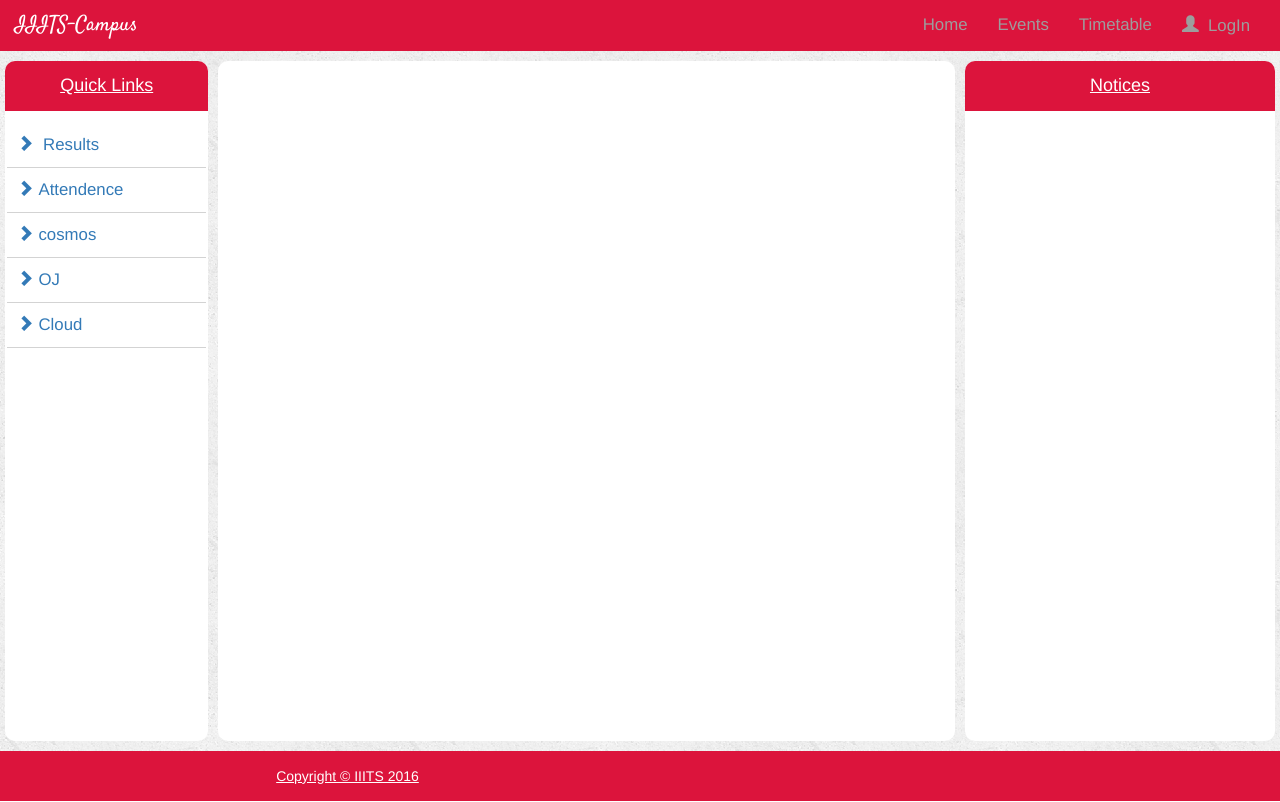
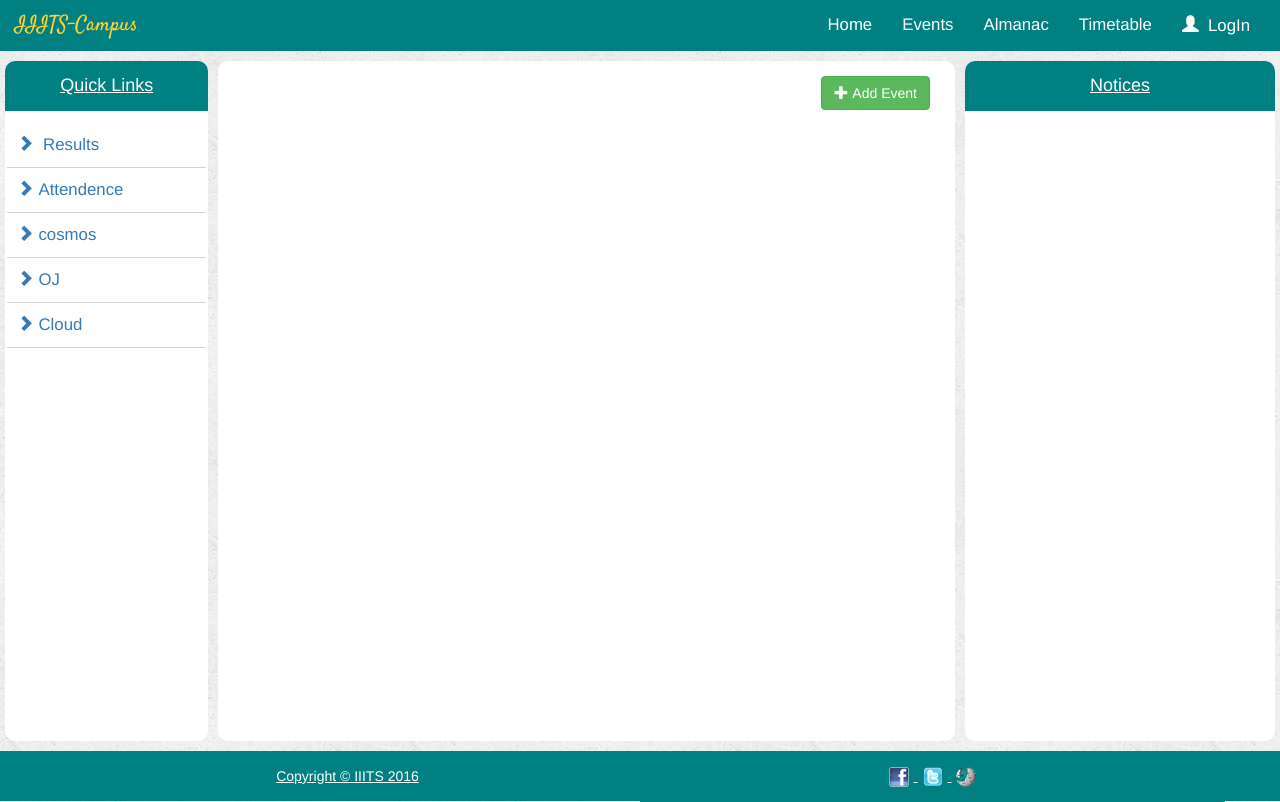
Before and after one commit to sainathbanuru/campus-portal, a Django app: page /events/ in a window 1280 px wide. Run offline with Django 3.2, Linux system fonts and the light colour scheme; some libraries are stand-ins or nearby versions; some web fonts are replaced.

Commit message:
Added Links

```diff
--- a/portal/static/portal/style.css
+++ b/portal/static/portal/style.css
@@ -3,28 +3,36 @@ body {
 }
 .navbar {
     border-radius: 0;
-    background: crimson;
+    background: teal;
     border: none;
     margin: 0;
 }
-
-
 .navbar-brand{
     font-size: 1.5em;
     font-family: 'Satisfy', cursive;
 }
+.navbar-inverse .navbar-brand{
+    color: cornsilk;
+}
 
-.navbar-brand a{
-    color: cornsilk;
+.navbar-inverse .navbar-brand:hover{
+    color: #fed136;
 }
 
 .nav.navbar-nav.navbar-right li a {
     font-size:1.2em;
+}
+.navbar-inverse .navbar-nav li a{
+    color: #fff;
+}
+.navbar-inverse .navbar-nav li a:hover{
+    color: #fed136;
+}
 
-}
 .navbar-toggle{
     border: none;
 }
+
 .colHeight{
     height: 800px;
     background: white;
@@ -32,34 +40,50 @@ body {
     border-radius: 10px;
     overflow: auto
 }
+
 .col-md-2 , .col-md-7, .col-md-3{
     padding-right: 5px;
     padding-left: 5px;
 }
+
 .centerText{
     text-align: center;
     padding:15px;
     margin-top: 0;
     color: white;
     text-decoration: underline;
-    background: crimson;
+    background: teal;
     -moz-border-radius-topleft: 10px;
     -moz-border-radius-topright: 10px;
 }
+
 footer{
     height: 50px;
-    background: crimson;
+    background: #008080;
     margin-top: 10px;
 }
 .colHeight ul{
     padding: 2px;
 }
+
 .colHeight ul li{
     font-size: 1.2em;
     list-style-type: none;
     padding: 10px;
     border-bottom: 1px solid lightgray;
 }
+
 .colHeight ul li a{
     text-decoration: none;
 }
+.btn-events{
+    margin: 15px 25px 0px 0px;
+    text-align: right;
+}
+.list-inline{
+    padding:0px;
+    margin: 0px;
+}
+.list-inline li{
+    list-style-type: none;
+}
--- /dev/null
+++ b/portal/templates/portal/almanac.html
@@ -0,0 +1,5 @@
+{% extends 'portal/index.html' %}
+
+{% block centerContent %}
+    <h1>Almanac</h1>
+{% endblock %}
--- /dev/null
+++ b/portal/templates/portal/events.html
@@ -0,0 +1,46 @@
+{% extends 'portal/index.html' %}
+
+{% block centerContent %}
+    <div class = "btn-events">
+        <button type="button" class="btn btn-success" data-toggle="modal" data-target="#eventModal"><span class = "glyphicon glyphicon-plus"></span>&nbsp;Add Event</button>
+    </div>
+    <div class="container">
+        <div class="modal" id="eventModal">
+            <div class="modal-dialog">
+                <div class="modal-content">
+                    <div class="modal-header">
+                        <button type = "button" class = "close" data-dismiss = "modal">&times;</button>
+                        <h3>Add Event</h3>
+                    </div>
+                    <div class="modal-body">
+                        <form>
+                            {% csrf_token %}
+
+                            <div class="form-group">
+                                <label for="title">Title :</label>
+                                <input type="text" class="form-control" name="title">
+                            </div>
+                            <div class="form-group">
+                                <label for="date">Date :</label>
+                                <input type="date" class="form-control" name="date">
+                            </div>
+                            <div class="form-group">
+                                <label for="duration">Duration :</label>
+                                <input type="text" class="form-control" name="duration">
+                            </div>
+                             <div class="form-group">
+                                <label for="description">Description :</label>
+                                <textarea class="form-control" rows="3" name="description"></textarea>
+                            </div>
+
+                        </form>
+                    </div>
+                    <div class="modal-footer">
+                        <button type="button" class="btn btn-default" data-dismiss="modal">Cancel</button>
+                        <button type="button" class="btn btn-success">Add Event</button>
+                    </div>
+                </div>
+            </div>
+        </div>
+    </div>
+{% endblock %}
--- a/portal/templates/portal/index.html
+++ b/portal/templates/portal/index.html
@@ -9,24 +9,27 @@
     <link rel="stylesheet" type="text/css" href="{% static 'portal/bootstrap.min.css' %}"/>
     <link rel="stylesheet" type="text/css" href="{% static 'portal/style.css' %}"/>
 
+
+
 </head>
 <body>
     <nav class = "navbar navbar-inverse">
         <div class = "container-fluid">
             <div class = "navbar-header">
-                <button type="button" class="navbar-toggle" data-target="collapse" data-target = "#topNavBar">
+                <button type="button" class="navbar-toggle" data-toggle="collapse" data-target = "#topNavBar">
                     <span class = "icon-bar"></span>
                     <span class = "icon-bar"></span>
                     <span class = "icon-bar"></span>
                 </button>
-                <a href="#" class = navbar-brand> IIITS-Campus</a>
+                <a href="{% url 'index' %}" class = navbar-brand> IIITS-Campus</a>
             </div>
             <div class = "navbar-collapse collapse" id="topNavBar">
                 <ul class = "nav navbar-nav navbar-right">
-                    <li><a href="#" class ="active">Home</a></li>
-                    <li><a href="#">Events</a></li>
-                    <li><a href="#">Timetable</a></li>
-                    <li><a><span class="glyphicon glyphicon-user" aria-hidden="true"></span>&nbsp; LogIn</a></li></li>
+                    <li><a href="{% url 'index' %}" class ="active">Home</a></li>
+                    <li><a href="{% url 'events' %}">Events</a></li>
+                    <li><a href="{% url 'almanac' %}">Almanac</a></li>
+                    <li><a href="{% url 'timetable' %}">Timetable</a></li>
+                    <li><a href="#"><span class="glyphicon glyphicon-user" aria-hidden="true"></span>&nbsp; LogIn</a></li>
 
                 </ul>
             </div>
@@ -48,7 +51,7 @@
             </div>
             <div class = col-md-7>
                 <div class="colHeight">
-                    {% block centerContent %}
+                    {% block centerContent%}
                     {% endblock %}
                 </div>
             </div>
@@ -67,13 +70,13 @@
                 </div>
 
                 <div class="col-md-6 centerText">
-                    <ul class="list-inline social-buttons">
-                       <!-- <li><a href="#"><img src="{% static 'portal/images/facebook.png' %}" alt="IIITS-facebook"></a>
+                    <ul class="list-inline">
+                        <li><a href="#"><img src="{% static 'portal/images/facebook.png' %}" alt="IIITS-facebook"></a>
                         </li>
                         <li><a href="#"><img src="{% static 'portal/images/twitter.png' %}" alt="IIITS-twitter"></a>
                         </li>
                         <li><a href="#"><img src="{% static 'portal/images/wikipedia.png' %}" alt="IIITS-wikipedia"></a>
-                        </li>-->
+                        </li>
                     </ul>
                 </div>
             </div>
--- /dev/null
+++ b/portal/templates/portal/timetable.html
@@ -0,0 +1,5 @@
+{% extends 'portal/index.html' %}
+
+{% block centerContent %}
+    <h1>TimeTable</h1>
+{% endblock %}
--- a/portal/urls.py
+++ b/portal/urls.py
@@ -2,5 +2,8 @@ from django.conf.urls import url
 from . import views
 
 urlpatterns = [
-    url(r'',views.index,name="index"),
+    url(r'^$',views.index,name="index"),
+    url(r'^events/$',views.events,name='events'),
+    url(r'^almanac/$',views.almanac,name='almanac'),
+    url(r'^timetable/$',views.timetable,name='timetable'),
 ]
--- a/portal/views.py
+++ b/portal/views.py
@@ -5,3 +5,10 @@ from django.http import HttpResponse
 
 def index(request):
     return render(request,'portal/index.html',{})
+
+def events(request):
+    return render(request,'portal/events.html',{})
+def almanac(request):
+    return render(request,'portal/almanac.html',{})
+def timetable(request):
+    return render(request,'portal/timetable.html',{})
```
Also changed, not shown: db.sqlite3.
